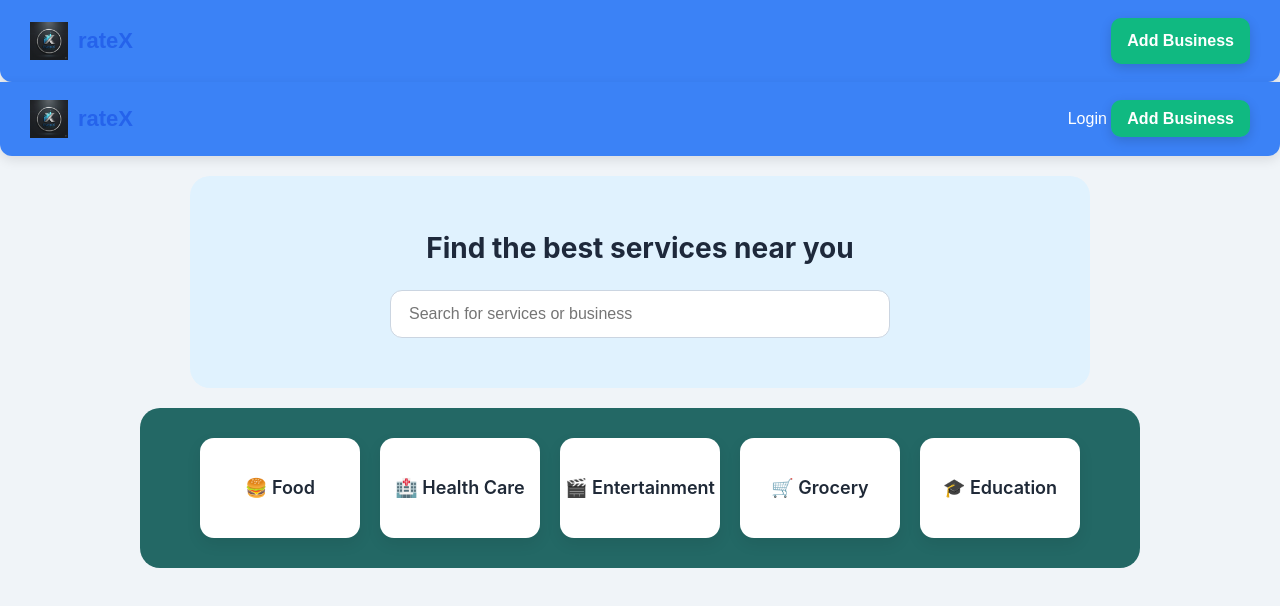
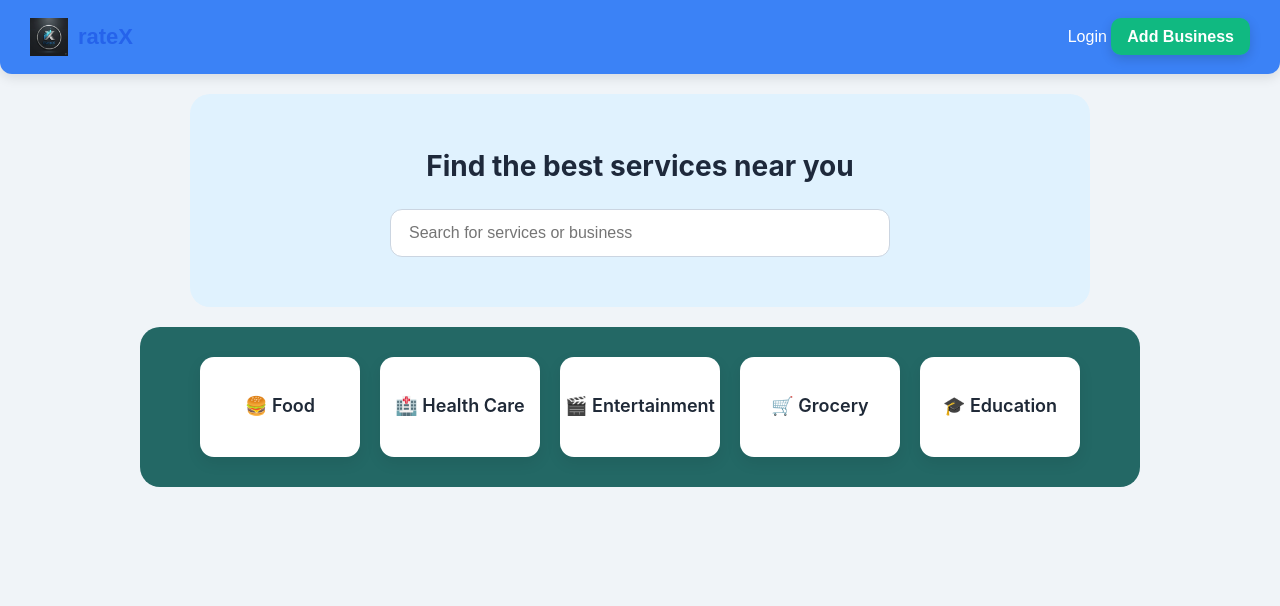
Before and after one commit to gayathri-pamidi/multirecommendation-system, a plain HTML site: page index.html in a window 1280 px wide. Drawn offline with Linux system fonts and the light colour scheme.

Commit message:
fixed navbar and login link

```diff
--- a/index.html
+++ b/index.html
@@ -13,19 +13,12 @@
       <img src="images/ratex-logo.png" alt="RateX Logo">
       <span>rateX</span>
     </div>
-    <a href="add-business.html" class="add-btn">Add Business</a>
+
+    <div>
+      <a href="login.html" class="login-btn">Login</a>
+      <a href="add-business.html" class="add-btn">Add Business</a>
+    </div>
   </nav>
-  <nav class="navbar">
-  <div class="logo-box">
-    <img src="images/ratex-logo.png" alt="RateX Logo">
-    <span>rateX</span>
-  </div>
-
-  <div>
-    <a href="login.html" class="login-btn">Login</a>
-    <a href="add-business.html" class="add-btn">Add Business</a>
-  </div>
-</nav>
 
   <!-- SEARCH SECTION -->
   <section class="search-section">
```
Also changed, not shown: 1 other file.
